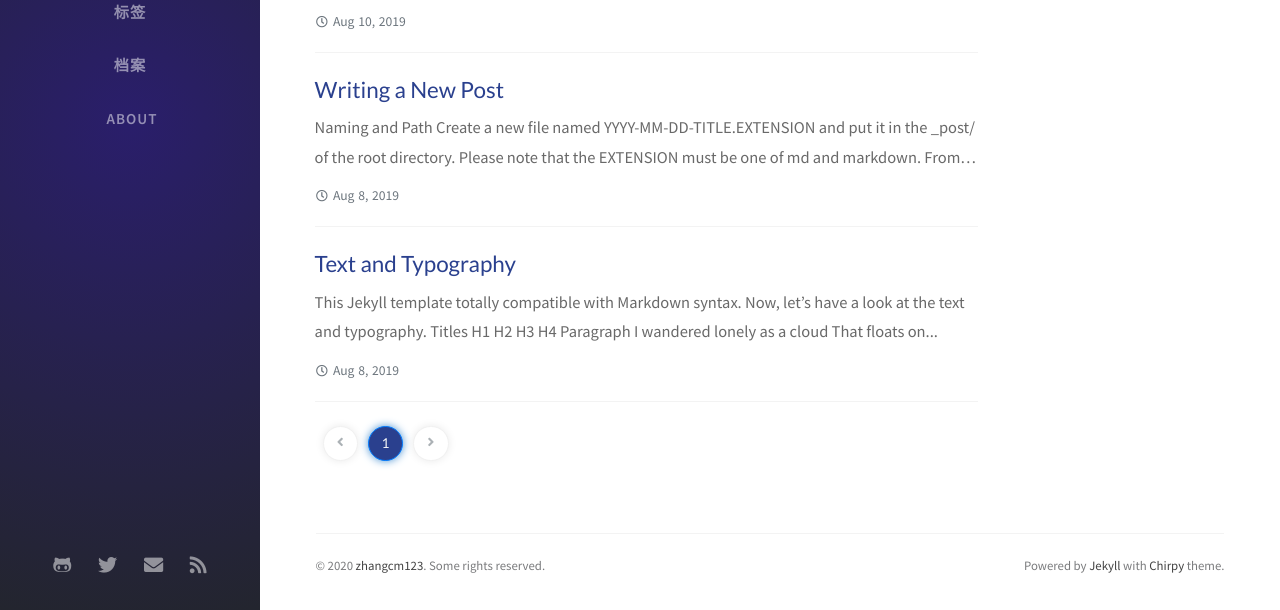
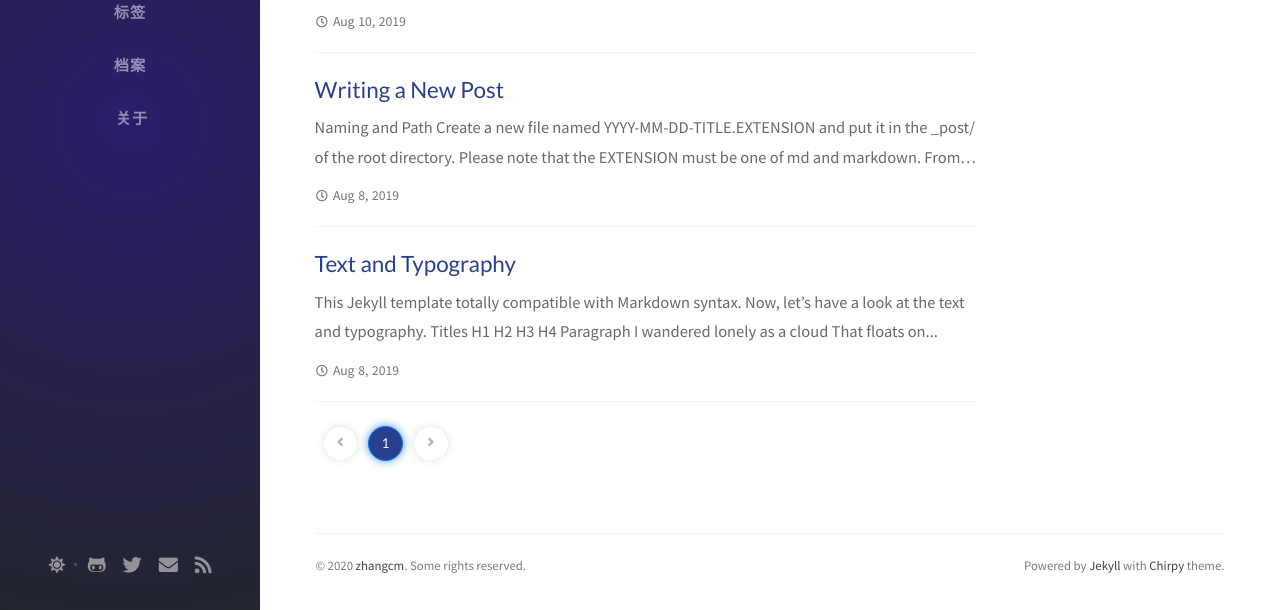
Before and after one commit to zsfzbc/blog, a Jekyll site: the page built from index.html, in a window 1280 px wide and 981 px high. Shown: the part 368-978 px from the top of the window. Built offline with Jekyll 4.4.1, drawn with Linux system fonts in a browser that asks for light colours; nearby versions of some CDN libraries; the list of posts is cut into pages by our own code; comment, search, counter and statistics services are not loaded.

Commit message:
第一次提交

```diff
--- a/_config.yml
+++ b/_config.yml
@@ -20,22 +20,22 @@ description: >-                        # used by seo meta and the atom feed
 # Replace with the website url, e.g. 'https://username.github.io'
 url: 'https://zsfzbc.github.io/blog/'
 
-author: zhangcm2                  # change to your full name
+author: zhangcm                  # change to your full name
 
 avatar: /assets/img/sample/avatar.jpg   # support internet resources
 
 github:
-  username: 张春明             # change to your github username
+  username: zhangcm             # change to your github username
 
 twitter:
-  username: zhangcm3            # change to your twitter username
+  username: zhangcm           # change to your twitter username
 
 social:
-  name: zhangcm123                  # it will shows as the copyright owner in Footer
-  email: example@doamin.com             # change to your email address
+  name: zhangcm                  # it will shows as the copyright owner in Footer
+  email: 1406548180@qq.com             # change to your email address
   links:
     # The first element serves as the copyright owner's link
-    - https://twitter.com/username      # change to your twitter homepage
+    - https://twitter.com/zsfzbc      # change to your twitter homepage
     - https://github.com/zsfzbc       # change to your github homepage
     # Uncomment below to add more social links
     # - https://www.facebook.com/username
@@ -78,7 +78,7 @@ disqus:
 #
 #     dark   - Use the dark color scheme
 #
-theme_mode: light
+theme_mode: dual
 
 # boolean type, global switch for ToC in posts.
 toc: true
--- a/_data/tabs.yml
+++ b/_data/tabs.yml
@@ -24,7 +24,7 @@
   url: archives
   icon: "fas fa-archive"
 -
-  name: "About"
+  name: "关于"
   icon: "fas fa-info"
   path: tabs
   url: about
```
